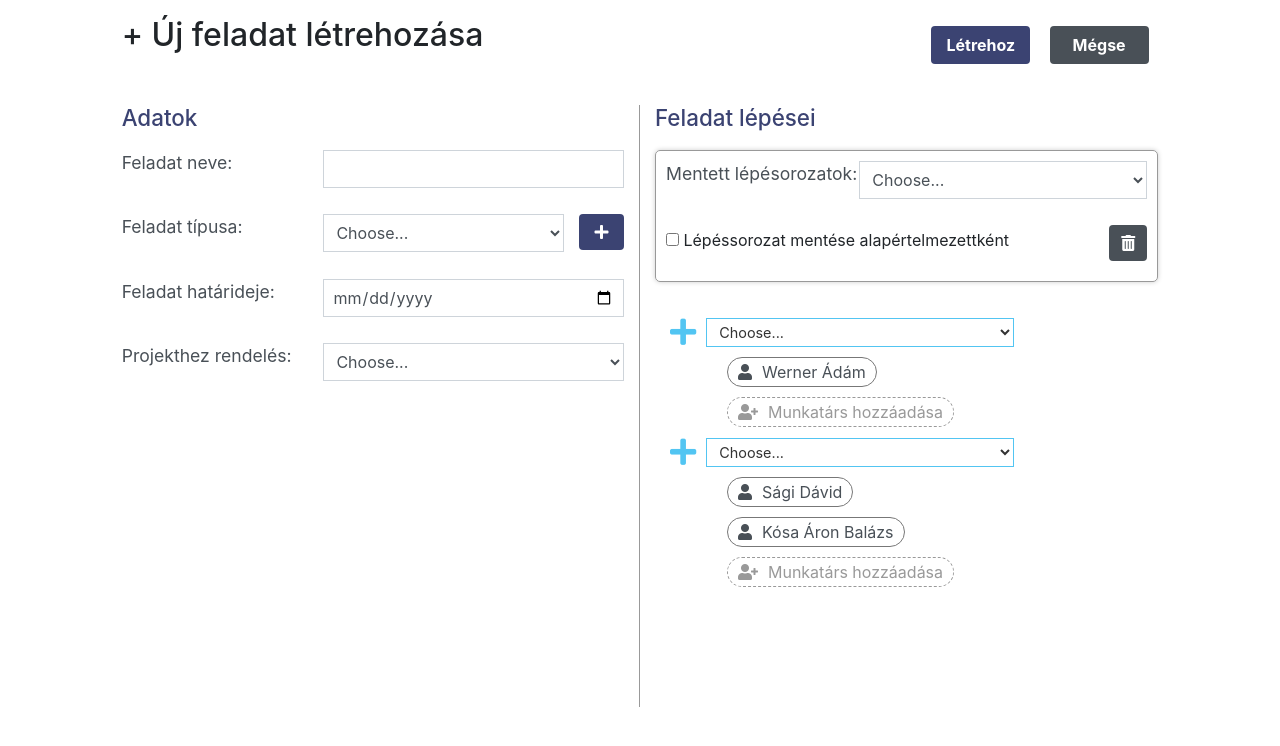
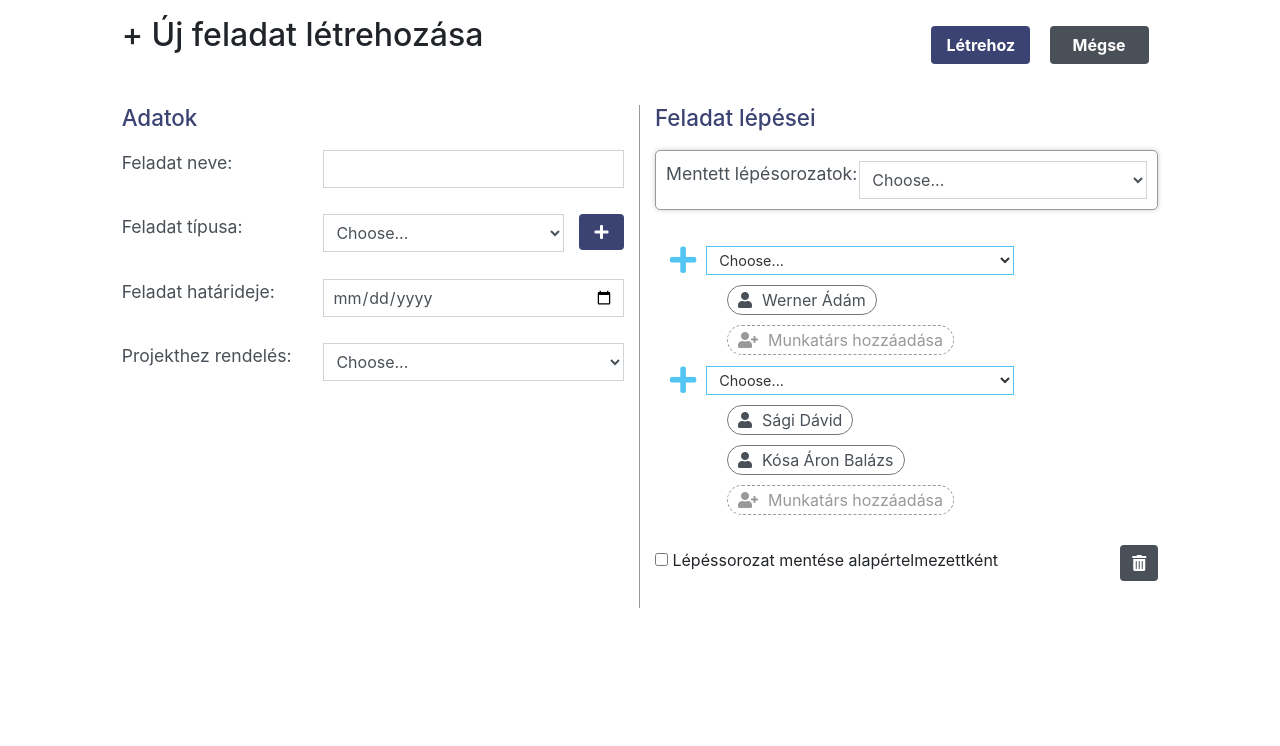
Before and after one commit to kosaaron/ssbs, a PHP site: page /feladathozzaadas.html in a window 1280 px wide. Shown: the top 746 px of the page. Run offline with PHP 8.4, Linux system fonts and the light colour scheme.

Commit message:
Bottom-placed checkbox and delete button

```diff
--- a/css/feladathozzaadas.css
+++ b/css/feladathozzaadas.css
@@ -121,20 +121,25 @@
     padding-right: 10px;
 }
 .taskstep-container{
+    display:block;
     overflow-y: scroll;
     overflow-x: hidden;
-    height: 50%;
+    height: 300px;
     padding: 10px;
 
 }
-.taskstep-tools{
+.taskstep-saved{
     width: 100%;
     border: 1px solid #999;
     border-radius: 5px;
     box-shadow: 0 0 5px rgba(0,0,0, 0.2);
-    height: 22%;
+    height: 12%;
     padding: 10px;
     margin-bottom: 3%;
+}
+.taskstep-tools{
+    width: 100%;
+    padding-top:  20px;
 }
 .default-steps-label{
     line-height: calc(1.2em + .65rem + 2px);
--- a/feladathozzaadas.html
+++ b/feladathozzaadas.html
@@ -69,7 +69,7 @@
                 <div class="col-md-6 col-12">
                     <h2 class="task-subtitle">Feladat lépései</h2>
 
-                    <div class="taskstep-tools">
+                    <div class="taskstep-saved">
                             <div class="form-group">
                                     <label for="saved_tasksteps" class="newtask-label">Mentett lépésorozatok:</label>
                                     <select id="saved_tasksteps" class="newtask-formcontrol">
@@ -77,13 +77,6 @@
                                             <option>...</option>
                                     </select>
                                 </div>
-                        <label class="switch">
-                                    <input type="checkbox">
-                                    <span class="slider round"></span>
-                        </label>
-                        <span class="default-steps-label">Lépéssorozat mentése alapértelmezettként</span>
-                        <button type="reset" id="delete_button" class="btn btn-primary grey-button"><i class="fas fa-trash-alt"></i></button>
-
                     </div>
                     <div class="taskstep-container">
                         <div class="slides">
@@ -149,6 +142,16 @@
                             </div>
                         </div>
                     </div>
+                    <div class="taskstep-tools">
+                        <label class="switch">
+                            <input type="checkbox">
+                            <span class="slider round"></span>
+                        </label>
+                        <span class="default-steps-label">Lépéssorozat mentése alapértelmezettként</span>
+                        <button type="reset" id="delete_button" class="btn btn-primary grey-button"><i class="fas fa-trash-alt"></i></button>
+                    </div>
+
+
                 </div>
             </div>
         </div>
```
